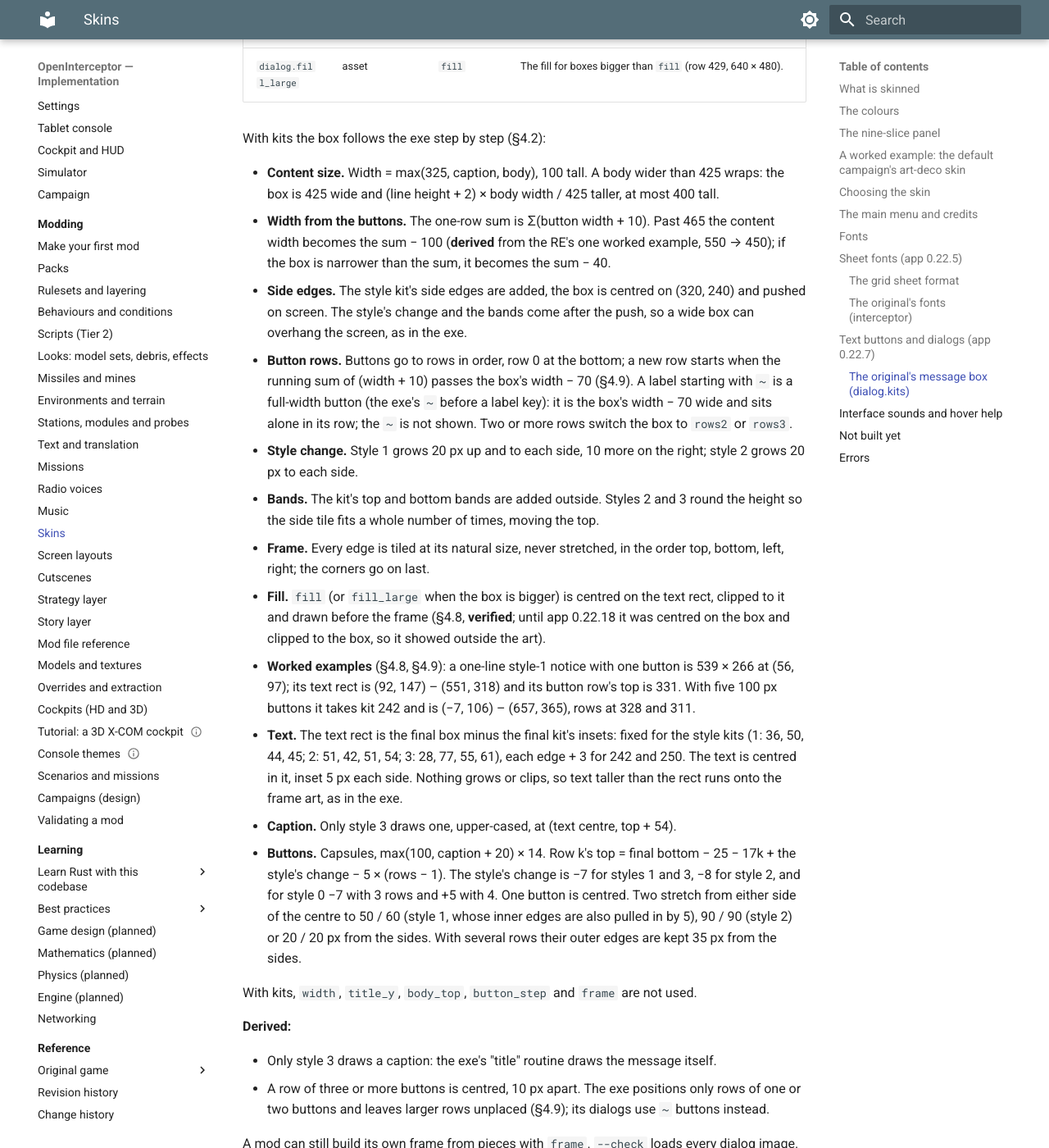
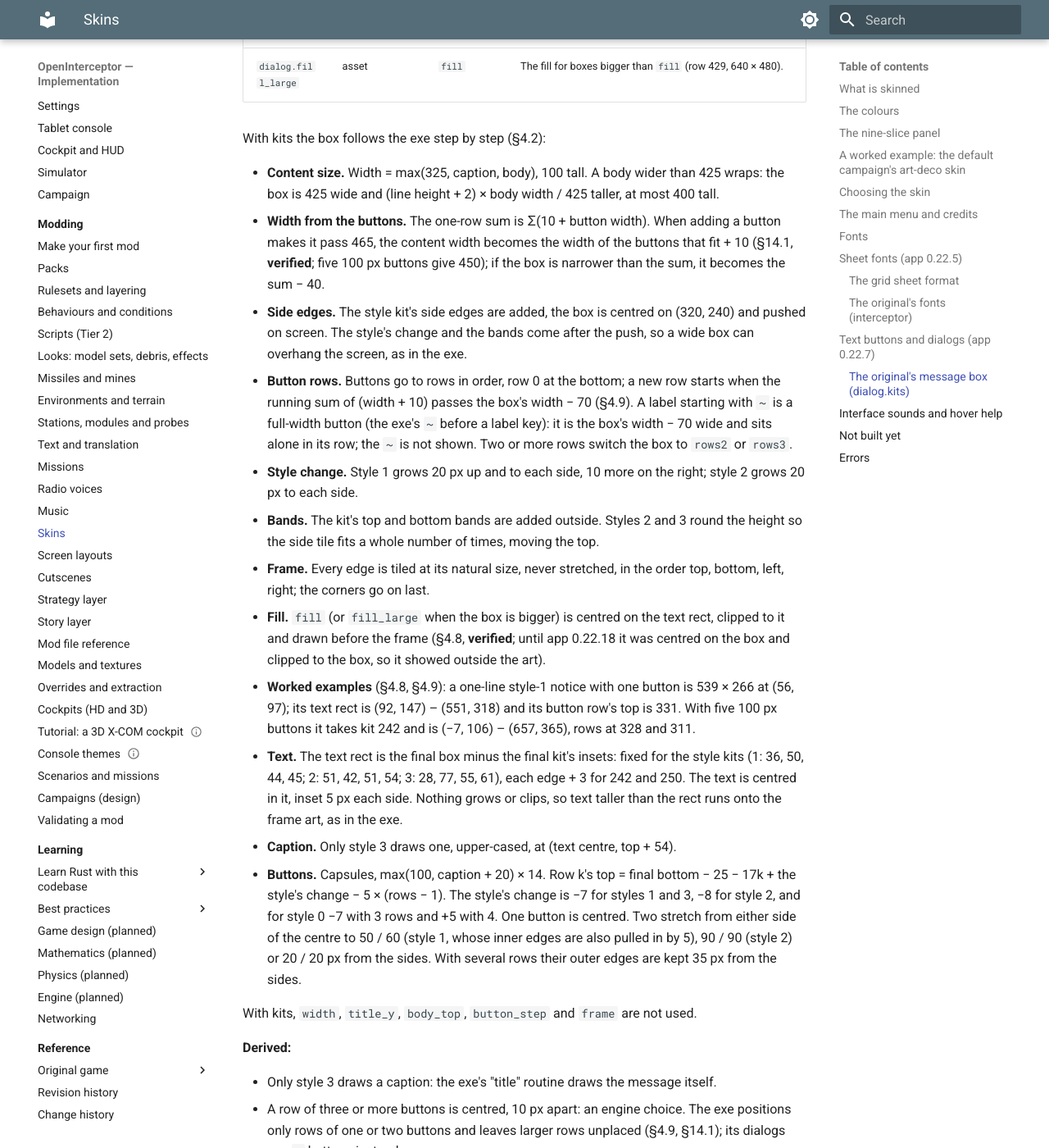
Before and after one commit to bbogovich/OpenInterceptor, an MkDocs documentation site: the page built from docs/modding/skins.md, in a window 1280 px wide and 1400 px high, scrolled down 9408 px. Shown: the whole window at 82% size. Built offline with MkDocs 1.6.1 and Material for MkDocs 9.7.7, drawn with Linux system fonts in a browser that asks for light colours; some of the changed text lies outside the part shown.

Commit message:
Message box: content width from the buttons that fit (app NEXT, #127)
Skins: the §14.1 width rule; rows of 3+ centred as an engine choice (DEV-089).

Issue: #127
Co-Authored-By: Claude Opus 5.5 <noreply@anthropic.com>

```diff
--- a/docs/modding/skins.md
+++ b/docs/modding/skins.md
@@ -317,9 +317,10 @@ With kits the box follows the exe step by step (§4.2):
 
 - **Content size.** Width = max(325, caption, body), 100 tall. A body wider than 425 wraps: the
   box is 425 wide and (line height + 2) × body width / 425 taller, at most 400 tall.
-- **Width from the buttons.** The one-row sum is Σ(button width + 10). Past 465 the content
-  width becomes the sum − 100 (**derived** from the RE's one worked example, 550 → 450); if the box
-  is narrower than the sum, it becomes the sum − 40.
+- **Width from the buttons.** The one-row sum is Σ(10 + button width). When adding a button
+  makes it pass 465, the content width becomes the width of the buttons that fit + 10 (§14.1,
+  **verified**; five 100 px buttons give 450); if the box is narrower than the sum, it becomes the
+  sum − 40.
 - **Side edges.** The style kit's side edges are added, the box is centred on (320, 240) and
   pushed on screen. The style's change and the bands come after the push, so a wide box can
   overhang the screen, as in the exe.
@@ -355,8 +356,9 @@ With kits, `width`, `title_y`, `body_top`, `button_step` and `frame` are not use
 **Derived:**
 
 - Only style 3 draws a caption: the exe's "title" routine draws the message itself.
-- A row of three or more buttons is centred, 10 px apart. The exe positions only rows of one or
-  two buttons and leaves larger rows unplaced (§4.9); its dialogs use `~` buttons instead.
+- A row of three or more buttons is centred, 10 px apart: an engine choice. The exe positions
+  only rows of one or two buttons and leaves larger rows unplaced (§4.9, §14.1); its dialogs use
+  `~` buttons instead.
 
 A mod can still build its own frame from pieces with `frame`. `--check` loads every dialog image.
 
```
Also changed, not shown: docs/implementation/deviations/index.md (+1 -1 lines), docs/implementation/status.md (+1 -0 lines).
